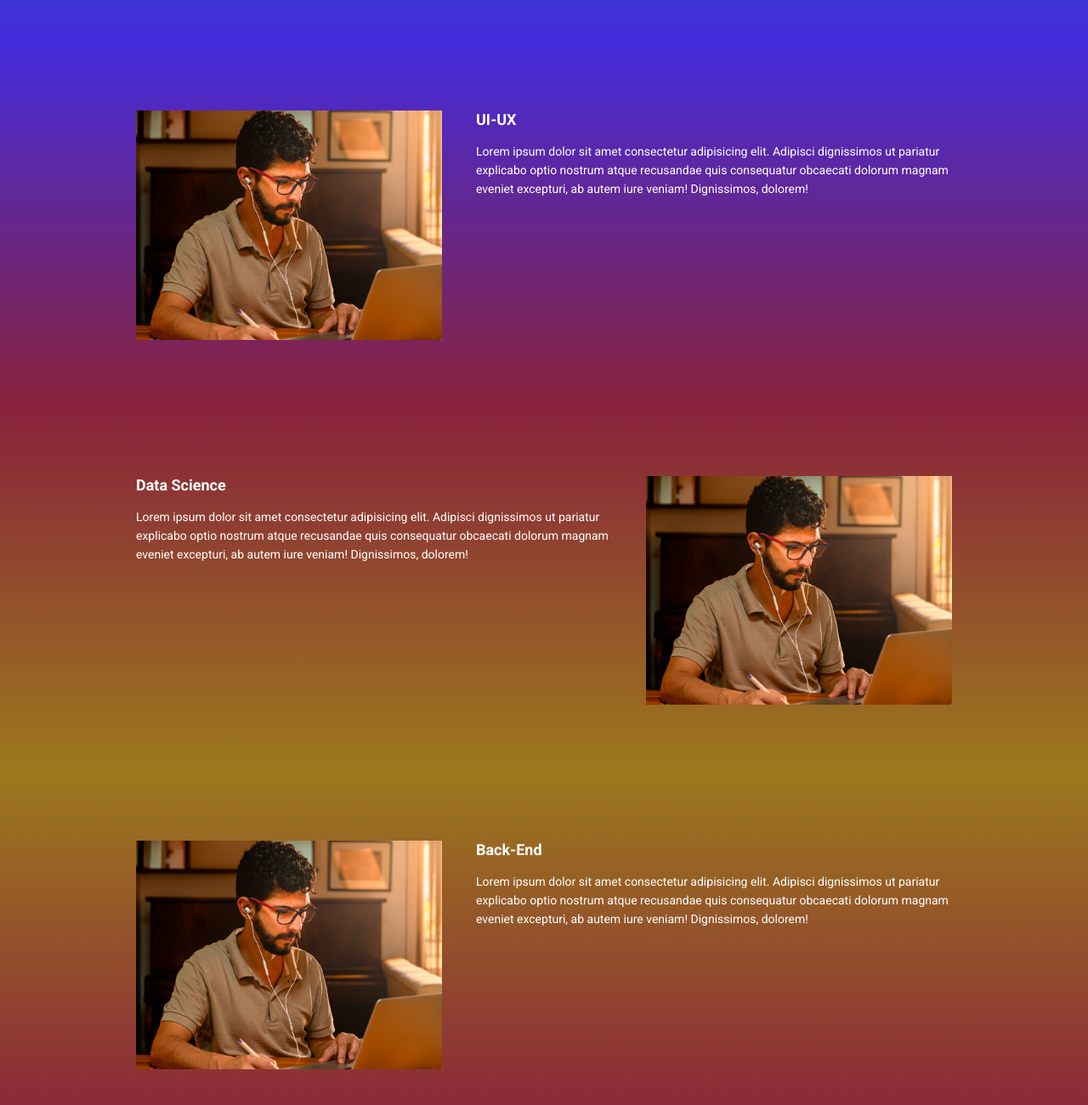
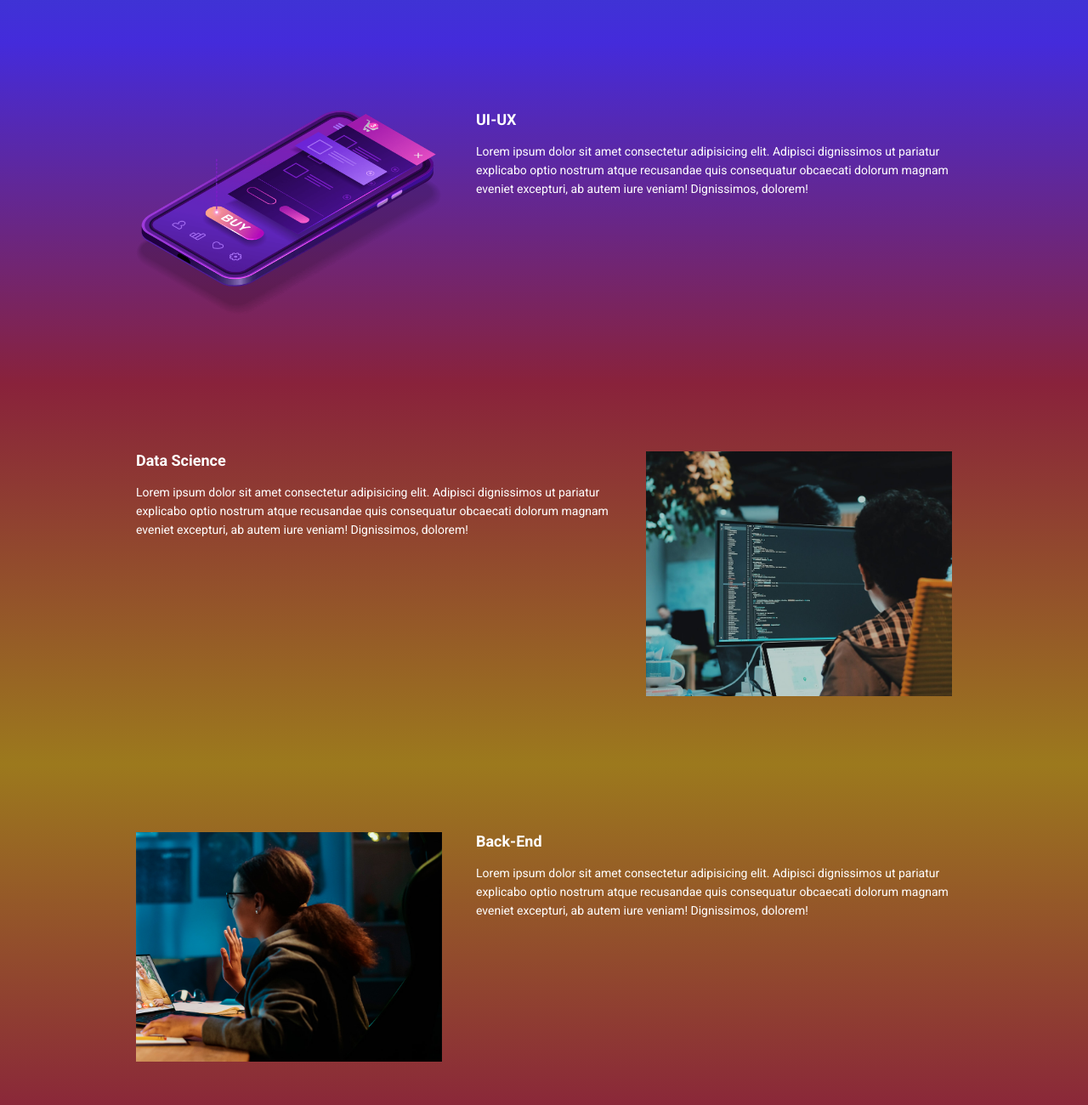
Before and after one commit to Nathanael-hub/ebac_tech_talks, a website built with Parcel: page src/index.html in a window 1280 px wide. Shown: the part 940-2240 px from the top of the page at 85% size. Built offline with nearby package versions, Linux system fonts and the light colour scheme.

Commit message:
atualizando imagens das seções

```diff
--- a/src/index.html
+++ b/src/index.html
@@ -58,7 +58,7 @@
                     Lorem ipsum dolor sit amet consectetur adipisicing elit. Adipisci dignissimos ut pariatur explicabo optio nostrum atque recusandae quis consequatur obcaecati dolorum magnam eveniet excepturi, ab autem iure veniam! Dignissimos, dolorem!
                 </p>
             </div>
-            <img class="event__image" src="./images/frontend.png" alt="Front-end">
+            <img class="event__image" src="./images/ui-ux.png" alt="ui-ux">
         </div>
     </section>
     <section class="event event--data-science">
@@ -69,7 +69,7 @@
                     Lorem ipsum dolor sit amet consectetur adipisicing elit. Adipisci dignissimos ut pariatur explicabo optio nostrum atque recusandae quis consequatur obcaecati dolorum magnam eveniet excepturi, ab autem iure veniam! Dignissimos, dolorem!
                 </p>
             </div>
-            <img class="event__image" src="./images/frontend.png" alt="Front-end">
+            <img class="event__image" src="./images/data.png" alt="Data-science">
         </div>
     </section>
     <section class="event event--backend event--image-left">
@@ -80,7 +80,7 @@
                     Lorem ipsum dolor sit amet consectetur adipisicing elit. Adipisci dignissimos ut pariatur explicabo optio nostrum atque recusandae quis consequatur obcaecati dolorum magnam eveniet excepturi, ab autem iure veniam! Dignissimos, dolorem!
                 </p>
             </div>
-            <img class="event__image" src="./images/frontend.png" alt="Front-end">
+            <img class="event__image" src="./images/backend.png" alt="Back-End">
         </div>
     </section>
 
```
